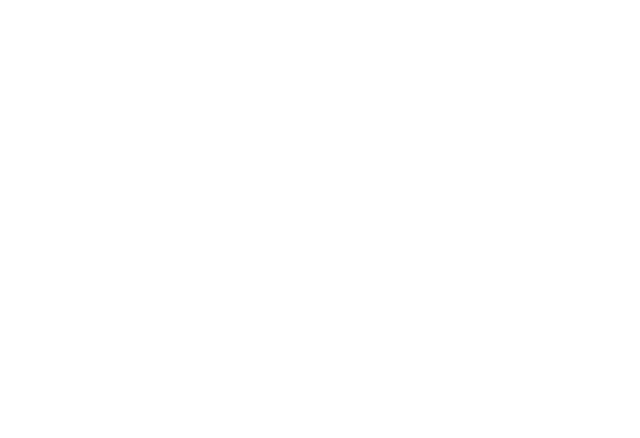
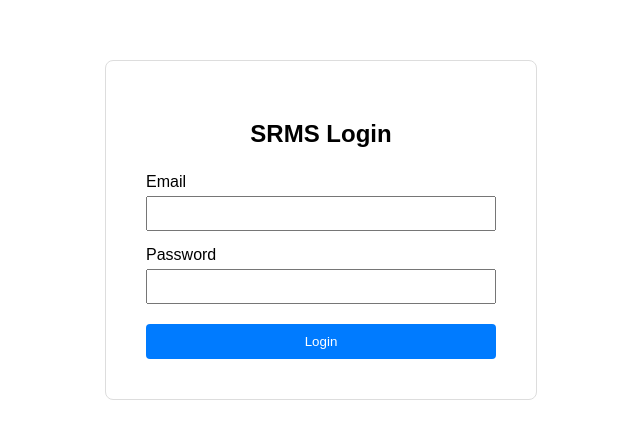
Before and after one commit to rampriya2007/srms-frontend, a React (Create React App) app: page /login in a window 1280 px wide. Before the commit this address had no page. Shown: the part 170-608 px from the top of the page, without its empty margins (319-959 px from the left). Built offline with nearby package versions, Linux system fonts and the light colour scheme.

Commit message:
feat: Login page and protected routes with JWT

```diff
--- a/src/App.js
+++ b/src/App.js
@@ -4,15 +4,18 @@
 import AddStudent from './pages/AddStudent';
 import EditStudent from './pages/EditStudent';
 import MarksEntry from './pages/MarksEntry';
+import Login from './pages/Login';
+import ProtectedRoute from './components/ProtectedRoute';
 
 function App() {
   return (
     <Router>
       <Routes>
-        <Route path="/" element={<StudentList />} />
-        <Route path="/add-student" element={<AddStudent />} />
-        <Route path="/edit-student/:id" element={<EditStudent />} />
-        <Route path="/marks" element={<MarksEntry />} />
+        <Route path="/login" element={<Login />} />
+        <Route path="/" element={<ProtectedRoute><StudentList /></ProtectedRoute>} />
+        <Route path="/add-student" element={<ProtectedRoute><AddStudent /></ProtectedRoute>} />
+        <Route path="/edit-student/:id" element={<ProtectedRoute><EditStudent /></ProtectedRoute>} />
+        <Route path="/marks" element={<ProtectedRoute><MarksEntry /></ProtectedRoute>} />
       </Routes>
     </Router>
   );
--- /dev/null
+++ b/src/components/ProtectedRoute.js
@@ -0,0 +1,12 @@
+import React from 'react';
+import { Navigate } from 'react-router-dom';
+
+function ProtectedRoute({ children }) {
+  const token = localStorage.getItem('token');
+  if (!token) {
+    return <Navigate to="/login" />;
+  }
+  return children;
+}
+
+export default ProtectedRoute;
--- /dev/null
+++ b/src/pages/Login.js
@@ -0,0 +1,51 @@
+import React, { useState } from 'react';
+import axios from 'axios';
+import { useNavigate } from 'react-router-dom';
+
+function Login() {
+  const navigate = useNavigate();
+  const [form, setForm] = useState({ email: '', password: '' });
+  const [error, setError] = useState('');
+
+  const handleChange = (e) => {
+    setForm({ ...form, [e.target.name]: e.target.value });
+  };
+
+  const handleSubmit = (e) => {
+    e.preventDefault();
+    axios.post('http://localhost:8080/api/auth/login', form)
+      .then(res => {
+        localStorage.setItem('token', res.data.token);
+        localStorage.setItem('email', res.data.email);
+        navigate('/');
+      })
+      .catch(() => setError('Invalid email or password'));
+  };
+
+  return (
+    <div style={{ display: 'flex', justifyContent: 'center', alignItems: 'center', height: '100vh', fontFamily: 'Arial' }}>
+      <div style={{ padding: '40px', border: '1px solid #ddd', borderRadius: '8px', width: '350px' }}>
+        <h2 style={{ textAlign: 'center', marginBottom: '25px' }}>SRMS Login</h2>
+        {error && <p style={{ color: 'red', textAlign: 'center' }}>{error}</p>}
+        <form onSubmit={handleSubmit}>
+          <div style={{ marginBottom: '15px' }}>
+            <label>Email</label><br />
+            <input name="email" type="email" value={form.email} onChange={handleChange}
+              style={{ width: '100%', padding: '8px', marginTop: '5px', boxSizing: 'border-box' }} />
+          </div>
+          <div style={{ marginBottom: '20px' }}>
+            <label>Password</label><br />
+            <input name="password" type="password" value={form.password} onChange={handleChange}
+              style={{ width: '100%', padding: '8px', marginTop: '5px', boxSizing: 'border-box' }} />
+          </div>
+          <button type="submit"
+            style={{ width: '100%', padding: '10px', background: '#007bff', color: 'white', border: 'none', cursor: 'pointer', borderRadius: '4px' }}>
+            Login
+          </button>
+        </form>
+      </div>
+    </div>
+  );
+}
+
+export default Login;
--- a/src/pages/StudentList.js
+++ b/src/pages/StudentList.js
@@ -25,6 +25,10 @@
   return (
     <div style={{ padding: '30px', fontFamily: 'Arial' }}>
       <h2>Student Records</h2>
+      <button onClick={() => { localStorage.removeItem('token'); window.location.href='/login'; }}
+        style={{ float: 'right', padding: '8px 16px', background: '#dc3545', color: 'white', border: 'none', cursor: 'pointer' }}>
+        Logout
+      </button>
       <button onClick={() => navigate('/add-student')}
         style={{ marginBottom: '15px', padding: '8px 16px', background: '#28a745', color: 'white', border: 'none', cursor: 'pointer' }}>
         + Add Student
```
